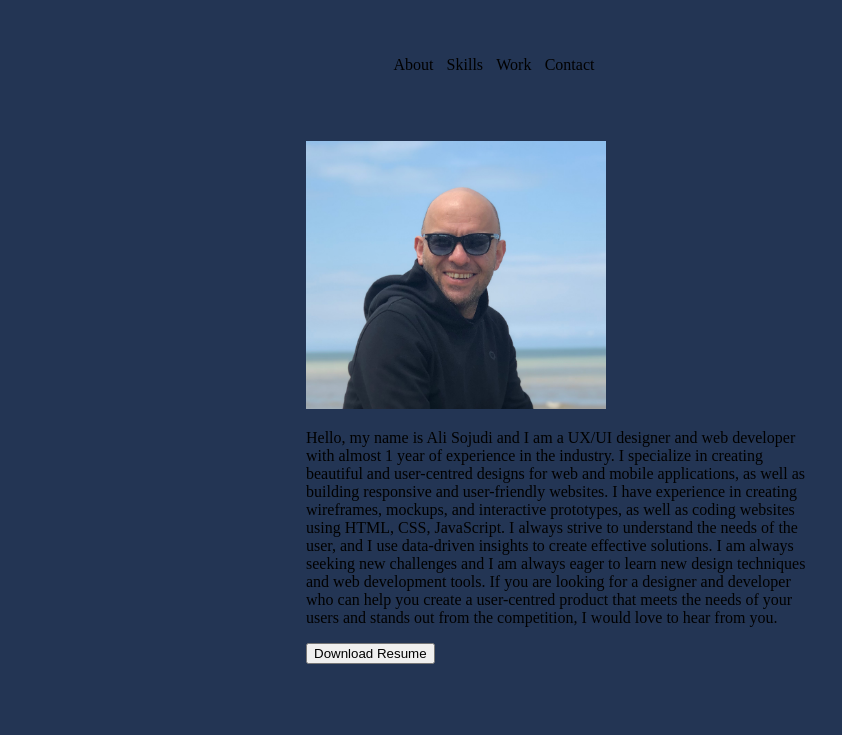
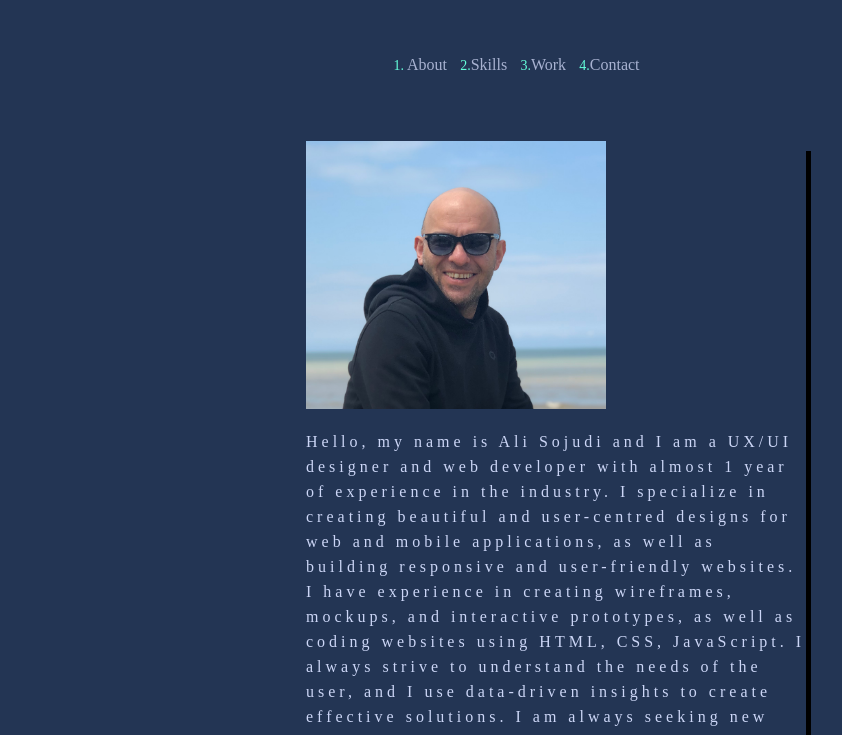
Before and after one commit to suji69/UX_UI_HW_17, a plain HTML site: page index.html in a window 1280 px wide. Shown: the part 65-800 px from the top of the page, without its empty margins (84-926 px from the left). Drawn offline with Linux system fonts and the light colour scheme; a web font is replaced by a local one.

Commit message:
ul / button fonts

```diff
--- a/CSS/style.css
+++ b/CSS/style.css
@@ -1,5 +1,12 @@
+
+  @import url('https://fonts.googleapis.com/css2?family=Source+Sans+Pro&display=swap');
+
+  @import url('https://fonts.googleapis.com/css2?family=Sarpanch:wght@400;500;600;700;800;900&family=Source+Sans+Pro&display=swap');
+
+
 body {background-color:#233554;
     ;}
+
 .inline-block {
     display: inline-block;
     vertical-align: top;
@@ -32,6 +39,42 @@ section.heroImg{
 .content{
     width: 500px;
     margin: 0 auto;
+    box-shadow: 5px 10px;
+
+}
+.button {
+    background-color: #233554;
+    border: 2px solid ;
+    border-color: #64FFDA;
+    color: #64ffda;
+    padding: 15px 32px;
+    text-align: center;
+    text-decoration: none;
+    display: inline-block;
+    font-size: 16px;
+    margin: 4px 2px;
+    cursor: pointer;
+    font-family: Sarpanch;
+    box-shadow: 5px 10px black;
+  }
+h{
+    color:  #64FFDA;
+    font-size: 14px;
+
+}
+nav>ul>li {
+    color: #A8B2D1;
+    font-family: sarpanch;
+
+}
+
+
+p{
+
+    color: #CCD6F6;
+    letter-spacing: 4px;
+    line-height: 25px;
+
 }
 footer{
     background-color: #373738 ;
--- a/index.html
+++ b/index.html
@@ -7,7 +7,7 @@
     <title>portfolio</title>
     <link rel="stylesheet" href="./CSS/style.css">
 </head>
-<body>
+<body >
     <header class="navigation">
         <div class="inline-block logo" >
             <img src="./IMAGES/logo_no_bg.png" alt="logo" width="100" height="41.34">
@@ -15,17 +15,17 @@
         </div>
         <nav class="inline-block">
             <ul>
-                <li class="inline-block">
-                    About
+                <li  class="inline-block">
+                   <h>1.</h> About
                 </li>
                 <li class="inline-block">
-                    Skills
+                    <h >2.</h>Skills
                 </li>
                 <li class="inline-block">
-                    Work
+                    <h>3.</h>Work
                 </li>
                 <li class="inline-block">
-                    Contact
+                    <h >4.</h>Contact
                 </li>
             </ul>
         </nav>
@@ -36,13 +36,13 @@
             <p>
                 Hello, my name is Ali Sojudi and I am a UX/UI designer and web developer with almost 1 year of experience in the industry. I specialize in creating beautiful and user-centred designs for web and mobile applications, as well as building responsive and user-friendly websites. I have experience in creating wireframes, mockups, and interactive prototypes, as well as coding websites using HTML, CSS, JavaScript. I always strive to understand the needs of the user, and I use data-driven insights to create effective solutions. I am always seeking new challenges and I am always eager to learn new design techniques and web development tools. If you are looking for a designer and developer who can help you create a user-centred product that meets the needs of your users and stands out from the competition, I would love to hear from you.
             </p>
-            <button>
-                Download Resume
+            <button  class="button">
+                Resume
             </button>
         </div>
 
     </section>
-    <footer>
+    <!-- <footer>
         <ul>
             <li class="inline-block">
                 About
@@ -57,7 +57,7 @@
                 Contact
             </li>
         </ul>
-    </footer>
+    </footer> -->
 
 </body>
 </html>
```
Also changed, not shown: 1 other file.
